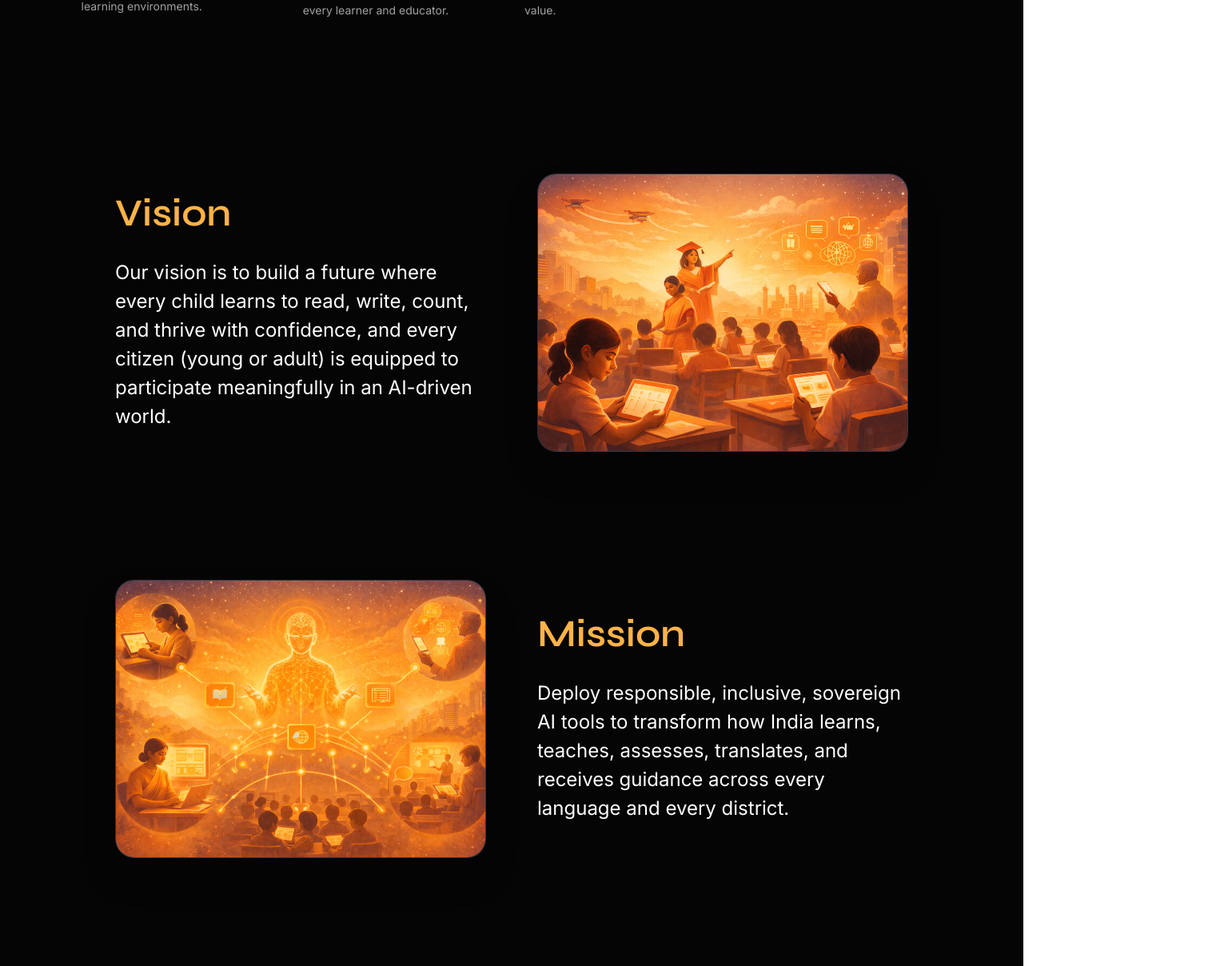
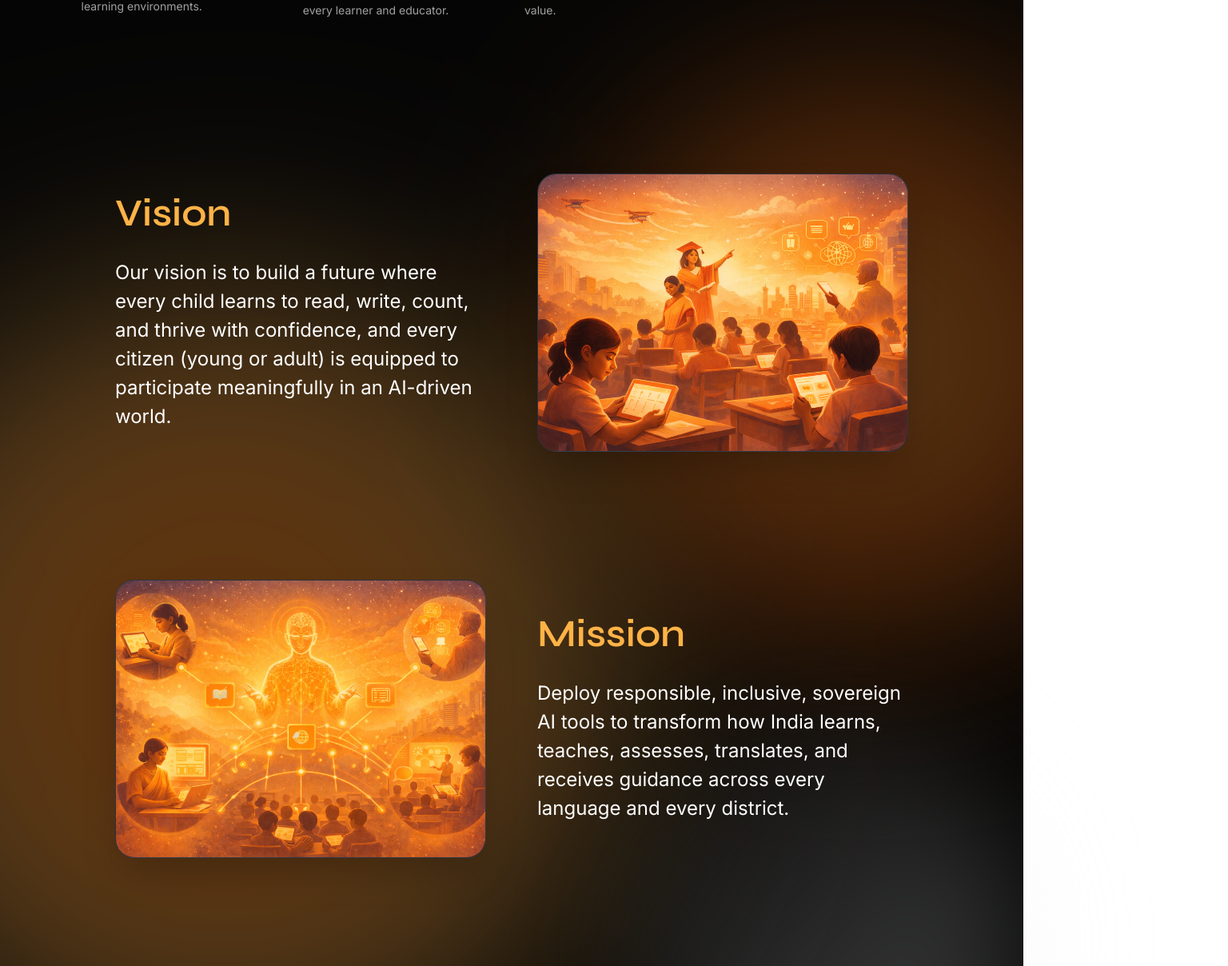
Before and after one commit to Bodhan-AI/Website, a React (Vite) app: page / in a window 1280 px wide. Shown: the part 1924-3132 px from the top of the page at 80% size, 1536 px wide, since content can reach past the window. Built offline with nearby package versions, Linux system fonts and the light colour scheme.

Commit message:
added gradient background  in dark section

```diff
--- a/src/features/home/components/VisionMission.jsx
+++ b/src/features/home/components/VisionMission.jsx
@@ -4,7 +4,11 @@ import bodhanMission from '../../../assets/bodhan-mission.avif';
 
 const VisionMission = () => {
     return (
-        <div className="w-full bg-[var(--bg-black-900)] text-white py-24 px-6 relative overflow-hidden">
+        <div className="w-full bg-[var(--bg-black-900)] text-white py-24 px-6 relative">
+            {/* Background Gradients */}
+            <div className="absolute top-[10%] left-[-25%] w-[1200px] h-[1200px] bg-[radial-gradient(circle,var(--brand-gold)_0%,var(--brand-orange)_15%,var(--text-orange-400)_45%,transparent_70%)] opacity-35 blur-[120px] pointer-events-none mix-blend-screen" />
+            <div className="absolute top-[-10%] right-[-20%] w-[900px] h-[900px] bg-[radial-gradient(circle,var(--text-orange-400)_0%,var(--brand-orange)_40%,transparent_70%)] opacity-30 blur-[100px] pointer-events-none mix-blend-screen" />
+            <div className="absolute bottom-0 right-0 w-[500px] h-[500px] bg-gradient-to-tl from-gray-200/30 to-transparent blur-[80px] rounded-full pointer-events-none" />
             {/* Vision Block */}
             <div className="max-w-5xl mx-auto px-4 grid grid-cols-1 lg:grid-cols-2 gap-16 items-center mb-40 relative z-10">
                 <div className="text-left">
--- a/src/styles/globals.css
+++ b/src/styles/globals.css
@@ -25,6 +25,7 @@
   --papaya-white: #FAEACD;
   --selective-yellow: #FAAF01;
   --selective-yellow2: #fbd47a;
+  --brand-gold: #ffd95b;
   --color-9: #0A0A0A;
   --color-10: #525252;
   --color-11: #737373;
@@ -129,6 +130,7 @@ body {
   display: block;
   min-width: 320px;
   min-height: 100vh;
+  overflow-x: hidden;
 }
 
 .cta-bg-gradient {
```
